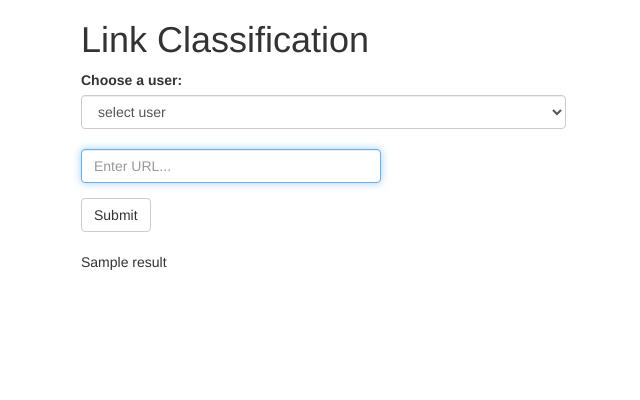
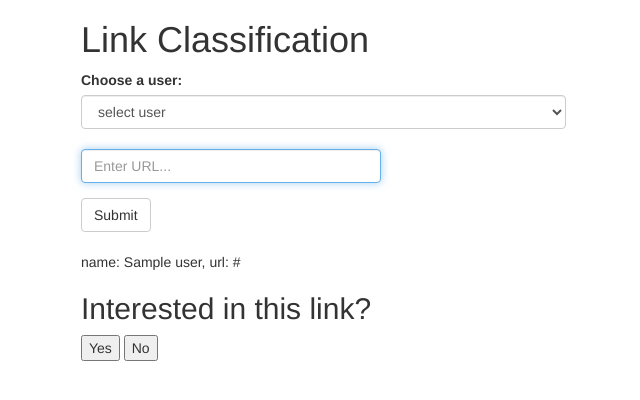
Before and after one commit to kirkzhang490/finalProject, a Flask app: template templates/index.html in a window 1280 px wide. Shown: the top 400 px of the page, without its empty margins (74-714 px from the left). Run offline with Flask 2, Linux system fonts and the light colour scheme; the template is opened without the code that fills it: most values are stand-ins (such as "Sample title", 1, 10 or a date in 2020); parts of the project's set-up code (start-up, migrations or seed data) failed here and were passed over; some libraries are stand-ins or nearby versions.

Commit message:
add feedback system

```diff
--- a/app.py
+++ b/app.py
@@ -34,7 +34,7 @@ def update_user():
 @app.route('/', methods=['GET','POST'])
 def root():
     errors = []
-    result = ''
+    result = {}
     allUsers = []
     try:
         tb = module.Users()
@@ -45,7 +45,10 @@ def root():
         try:
             url = request.form['url']
             user = request.form['user']
-            result = user + ': ' + url
+            result = {
+                'user': user,
+                'url': url
+            }
         except:
             errors.append(
                 "Unable to get URL. Please make sure it's valid and try again."
@@ -70,5 +73,12 @@ def userPage():
             )
     return render_template('user.html',categories=categories, result=result, errors=errors)
 
+@app.route('/feedback', methods=['GET'])
+def feedback():
+    userName = request.args.get('user')
+    tb = module.Users()
+    tb.insertFeedBack(userName, 'new feedback')
+    return "ok"
+
 if __name__ == '__main__':
     app.run()
--- a/module.py
+++ b/module.py
@@ -63,6 +63,18 @@ class Users(base):
             return 'not able to update this time'
         return 'success updated'
 
+    def insertFeedBack(self,name, feedback):
+        record =  session.query(Users).filter(Users.name==name).first()
+        if record is None:
+            return 'user not exist'
+        try:
+            newFeedback = ','.join([record.feedback,feedback])
+            session.query(Users).filter(Users.name == name).update({'feedback': newFeedback})
+            session.commit()
+        except:
+            return 'not able to insert feedback this time'
+        return 'success insert'
+
 # # Delete
 # stmt = delete(Users).where(Users.name == 'Doctor Strange')
 # result = session.execute(stmt)
@@ -78,9 +90,5 @@ class Users(base):
 # result = session.execute(stmt)
 # session.commit()
 
-users_ = session.query(Users)
-for user in users_:
-    print(user.name)
-
 # Users.__table__.drop(db)
 # base.metadata.create_all(db)
--- a/templates/index.html
+++ b/templates/index.html
@@ -32,7 +32,12 @@
       </form>
       <br>
       {% if result %}
-        {{result}}
+        name: {{result.user}}, url: {{result.url}}
+        <div id="feedbackDiv">
+            <h2>Interested in this link?</h2>
+            <button onclick="userFeedBack()">Yes</button>
+            <button onclick="notUse()">No</button>
+        </div>
       {% endif %}
       {% for error in errors %}
         <h4>{{ error }}</h4>
@@ -40,5 +45,17 @@
     </div>
     <script src="//code.jquery.com/jquery-2.2.1.min.js"></script>
     <script src="//netdna.bootstrapcdn.com/bootstrap/3.3.6/js/bootstrap.min.js"></script>
+    <script>
+        const user = '{{ result.user }}';
+        async function userFeedBack() {
+            feedbackDiv  = document.getElementById("feedbackDiv");
+            feedbackDiv.style.display = "none";
+            const response = await fetch('/feedback?user='+user);
+        }
+        function notUse() {
+            feedbackDiv  = document.getElementById("feedbackDiv");
+            feedbackDiv.style.display = "none";
+        }
+    </script>
   </body>
 </html>
```
